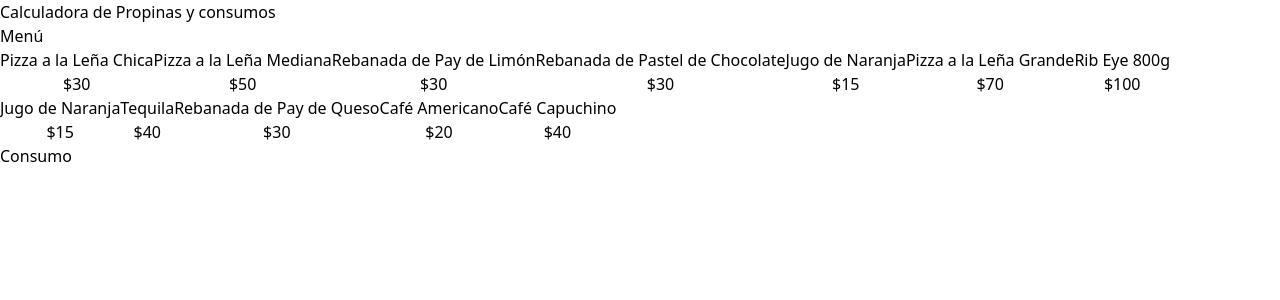
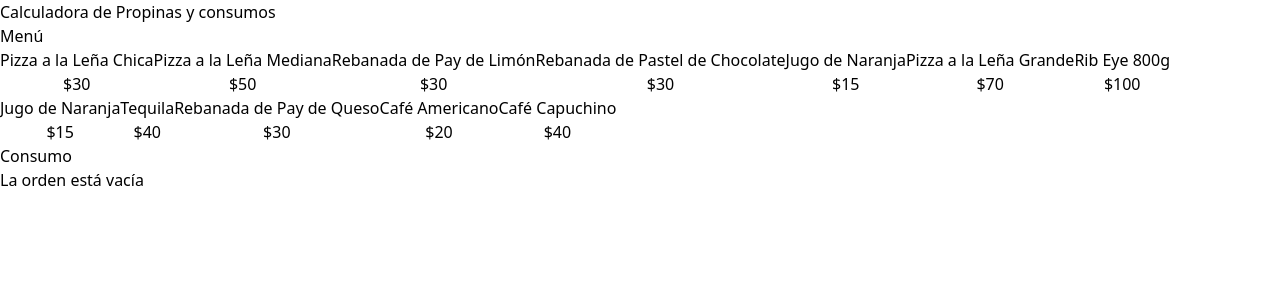
Before and after one commit to josegarcia19809/calculadora_propinas_ts, a React (Vite) app: page / in a window 1280 px wide. Shown: the top 300 px of the page. Built offline with nearby package versions, Linux system fonts and the light colour scheme.

Commit message:
PROYECTO-Calculadora de Propinas TS: Mostrando el Consumo de la orden

```diff
--- a/src/App.tsx
+++ b/src/App.tsx
@@ -1,11 +1,12 @@
 import {menuItems} from "./data/db.ts";
 import MenuItem from "./components/MenuItem.tsx";
 import useOrder from "./hooks/useOrder.ts";
+import OrderContents from "./components/OrderContents.tsx";
 
 
 const App = () => {
 
-    const {addItem} = useOrder();
+    const {order, addItem} = useOrder();
 
     return (
         <>
@@ -28,8 +29,10 @@
                         ))}
                     </div>
                 </div>
-                <div>
-                    Consumo
+                <div className="border border-dashed border-slate-300 p-5 rounded-lg space-y-10">
+                    <OrderContents
+                    order={order}
+                    />
                 </div>
             </main>
         </>
--- /dev/null
+++ b/src/components/OrderContents.tsx
@@ -0,0 +1,27 @@
+import {OrderItem} from "../types";
+
+type OrderContentsProps = {
+    order: OrderItem[]
+}
+
+function OrderContents({order}: OrderContentsProps) {
+    return (
+        <div>
+            <h2 className="font-black text-4xl">Consumo</h2>
+            <div className="space-y-3 mt-5">
+                {order.length == 0 ?
+                    <p className="text-center">La orden está vacía</p> :
+                    (
+                        order.map((item) => (
+                            <div key={item.id}>
+                                <p>{item.name}</p>
+                            </div>
+                        ))
+                    )
+                }
+            </div>
+        </div>
+    );
+}
+
+export default OrderContents;
--- a/src/hooks/useOrder.ts
+++ b/src/hooks/useOrder.ts
@@ -15,9 +15,9 @@
             const newItem = {...item, quantity: 1};
             setOrder([...order, newItem]);
         }
-        console.log(order)
     }
     return {
+        order,
         addItem
     }
 }
```
